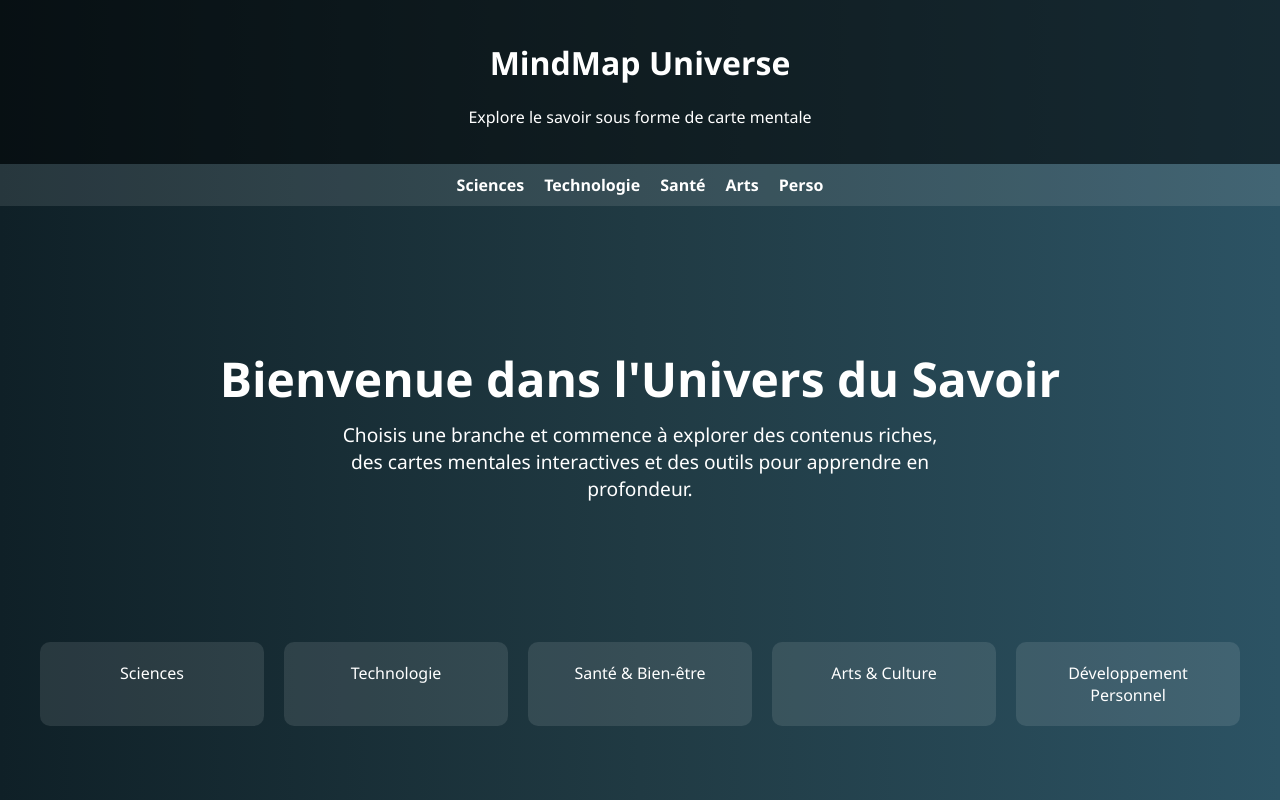
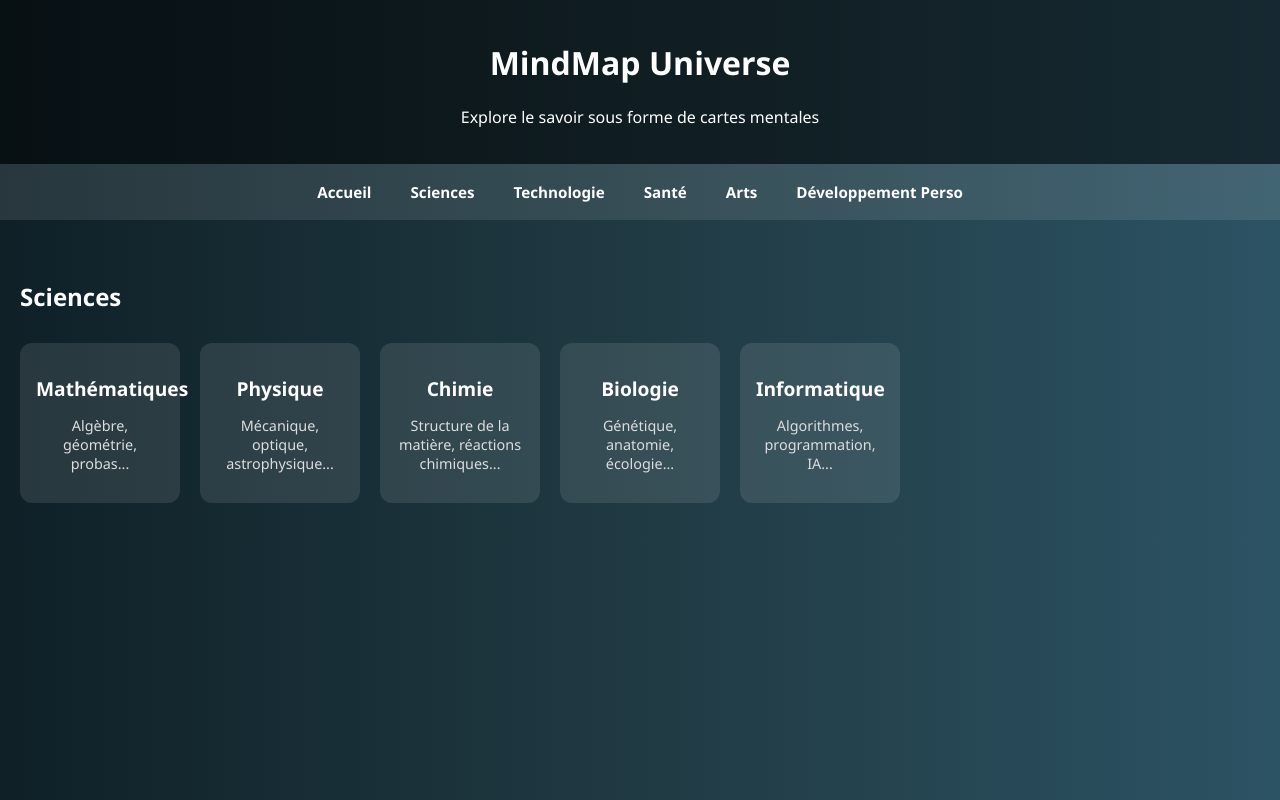
Before and after one commit to DASIM01/Mind, a plain HTML site: page index.html in a window 1280 px wide. Both pictures are taken after a click on the link "Sciences". Drawn offline with Linux system fonts and the light colour scheme.

Commit message:
Update index.html

```diff
--- a/index.html
+++ b/index.html
@@ -4,6 +4,9 @@
   <meta name="viewport" content="width=device-width, initial-scale=1.0">
   <title>MindMap Universe</title>
   <style>
+    :root {
+      --primary-color: #00ffff;
+    }
     body {
       margin: 0;
       font-family: 'Segoe UI', Tahoma, Geneva, Verdana, sans-serif;
@@ -19,8 +22,9 @@
     }
     nav {
       display: flex;
+      flex-wrap: wrap;
       justify-content: center;
-      gap: 20px;
+      gap: 15px;
       padding: 10px;
       background-color: rgba(255, 255, 255, 0.1);
       animation: fadeIn 1.5s ease;
@@ -29,43 +33,61 @@
       color: #fff;
       text-decoration: none;
       font-weight: bold;
-      transition: color 0.3s;
+      font-size: 0.95em;
+      padding: 8px 12px;
+      border-radius: 8px;
+      transition: all 0.3s ease;
     }
     nav a:hover {
-      color: #00ffff;
+      background-color: var(--primary-color);
+      color: #000;
+    }
+    section {
+      display: none;
+      padding: 40px 20px;
+      animation: fadeInUp 0.6s ease;
+    }
+    section.active {
+      display: block;
     }
     .hero {
       text-align: center;
-      padding: 100px 20px;
-      animation: fadeInUp 2s ease;
+      padding: 60px 20px;
     }
     .hero h1 {
-      font-size: 3em;
+      font-size: 2em;
       margin-bottom: 10px;
     }
     .hero p {
-      font-size: 1.2em;
-      max-width: 600px;
+      font-size: 1em;
+      max-width: 90%;
       margin: 0 auto;
     }
-    .sections {
+    .cards {
       display: grid;
-      grid-template-columns: repeat(auto-fit, minmax(200px, 1fr));
+      grid-template-columns: repeat(auto-fill, minmax(160px, 1fr));
       gap: 20px;
-      padding: 40px;
-      animation: fadeIn 2.5s ease;
+      margin-top: 30px;
     }
     .card {
       background-color: rgba(255, 255, 255, 0.1);
-      padding: 20px;
-      border-radius: 10px;
+      padding: 16px;
+      border-radius: 12px;
       text-align: center;
       transition: transform 0.3s ease, box-shadow 0.3s ease;
+      cursor: pointer;
     }
     .card:hover {
       transform: scale(1.05);
-      cursor: pointer;
-      box-shadow: 0 0 20px rgba(0, 255, 255, 0.5);
+      box-shadow: 0 0 20px rgba(0, 255, 255, 0.3);
+    }
+    .card h2 {
+      margin-bottom: 8px;
+      font-size: 1.2em;
+    }
+    .card p {
+      font-size: 0.9em;
+      color: #ddd;
     }
     @keyframes fadeInDown {
       from { opacity: 0; transform: translateY(-30px); }
@@ -79,37 +101,83 @@
       from { opacity: 0; }
       to { opacity: 1; }
     }
+    @media screen and (max-width: 600px) {
+      nav a {
+        font-size: 0.9em;
+      }
+      .hero h1 {
+        font-size: 1.7em;
+      }
+      .hero p {
+        font-size: 0.9em;
+      }
+    }
   </style>
 </head>
 <body>
   <header>
     <h1>MindMap Universe</h1>
-    <p>Explore le savoir sous forme de carte mentale</p>
-  </header>
-  <nav>
-    <a href="#sciences">Sciences</a>
-    <a href="#tech">Technologie</a>
-    <a href="#sante">Santé</a>
-    <a href="#arts">Arts</a>
-    <a href="#devperso">Perso</a>
-  </nav>
-  <section class="hero">
-    <h1>Bienvenue dans l'Univers du Savoir</h1>
-    <p>Choisis une branche et commence à explorer des contenus riches, des cartes mentales interactives et des outils pour apprendre en profondeur.</p>
-  </section>
-  <section class="sections">
-    <div class="card" id="sciences">Sciences</div>
-    <div class="card" id="tech">Technologie</div>
-    <div class="card" id="sante">Santé & Bien-être</div>
-    <div class="card" id="arts">Arts & Culture</div>
-    <div class="card" id="devperso">Développement Personnel</div>
+    <p>Explore le savoir sous forme de cartes mentales</p>
+  </header>  <nav>
+    <a href="#accueil" onclick="navigate('accueil')">Accueil</a>
+    <a href="#sciences" onclick="navigate('sciences')">Sciences</a>
+    <a href="#tech" onclick="navigate('tech')">Technologie</a>
+    <a href="#sante" onclick="navigate('sante')">Santé</a>
+    <a href="#arts" onclick="navigate('arts')">Arts</a>
+    <a href="#devperso" onclick="navigate('devperso')">Développement Perso</a>
+  </nav>  <section id="accueil" class="active">
+    <div class="hero">
+      <h1>Bienvenue dans l'Univers du Savoir</h1>
+      <p>Choisis une branche et commence à explorer des contenus riches, des cartes mentales interactives et des outils pour apprendre en profondeur.</p>
+    </div>
+  </section>  <section id="sciences">
+    <h1>Sciences</h1>
+    <div class="cards">
+      <div class="card"><h2>Mathématiques</h2><p>Algèbre, géométrie, probas...</p></div>
+      <div class="card"><h2>Physique</h2><p>Mécanique, optique, astrophysique...</p></div>
+      <div class="card"><h2>Chimie</h2><p>Structure de la matière, réactions chimiques...</p></div>
+      <div class="card"><h2>Biologie</h2><p>Génétique, anatomie, écologie...</p></div>
+      <div class="card"><h2>Informatique</h2><p>Algorithmes, programmation, IA...</p></div>
+    </div>
+  </section>  <section id="tech">
+    <h1>Technologie</h1>
+    <div class="cards">
+      <div class="card"><h2>Intelligence Artificielle</h2><p>Apprentissage automatique, réseaux de neurones...</p></div>
+      <div class="card"><h2>Robotique</h2><p>Mécanismes, capteurs, automatisation...</p></div>
+      <div class="card"><h2>Web</h2><p>HTML, CSS, JS, frameworks modernes...</p></div>
+      <div class="card"><h2>Data</h2><p>Big Data, analyse de données, data science...</p></div>
+    </div>
+  </section>  <section id="sante">
+    <h1>Santé & Bien-être</h1>
+    <div class="cards">
+      <div class="card"><h2>Anatomie</h2><p>Corps humain, organes, systèmes...</p></div>
+      <div class="card"><h2>Nutrition</h2><p>Alimentation, micronutriments, régimes...</p></div>
+      <div class="card"><h2>Sport</h2><p>Physiologie de l'effort, entraînements...</p></div>
+      <div class="card"><h2>Médecine</h2><p>Pathologies, traitements, spécialités...</p></div>
+    </div>
+  </section>  <section id="arts">
+    <h1>Arts & Culture</h1>
+    <div class="cards">
+      <div class="card"><h2>Musique</h2><p>Théorie, instruments, genres...</p></div>
+      <div class="card"><h2>Littérature</h2><p>Genres littéraires, auteurs, analyse...</p></div>
+      <div class="card"><h2>Peinture</h2><p>Courants artistiques, techniques...</p></div>
+      <div class="card"><h2>Histoire</h2><p>Époques, événements, civilisations...</p></div>
+    </div>
+  </section>  <section id="devperso">
+    <h1>Développement Personnel</h1>
+    <div class="cards">
+      <div class="card"><h2>Productivité</h2><p>Techniques, routines, gestion du temps...</p></div>
+      <div class="card"><h2>Motivation</h2><p>Psychologie, objectifs, discipline...</p></div>
+      <div class="card"><h2>Méditation</h2><p>Mindfulness, respiration, concentration...</p></div>
+      <div class="card"><h2>Communication</h2><p>Écoute active, langage corporel, persuasion...</p></div>
+    </div>
   </section>  <script>
-    const cards = document.querySelectorAll('.card');
-
-    cards.forEach(card => {
-      card.addEventListener('click', () => {
-        alert(`Tu as cliqué sur la section : ${card.textContent}`);
+    function navigate(id) {
+      document.querySelectorAll('section').forEach(section => {
+        section.classList.remove('active');
       });
-    });
+      document.getElementById(id).classList.add('active');
+      window.scrollTo({ top: 0, behavior: 'smooth' });
+    }
   </script></body>
 </html>
```
